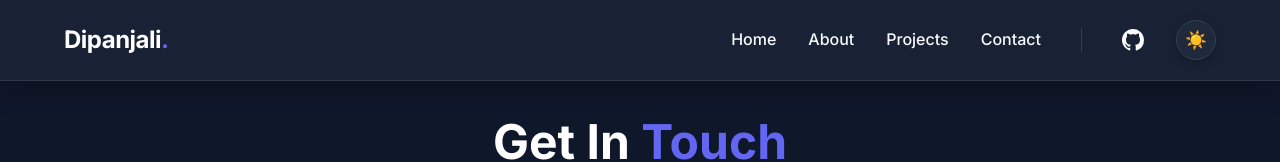
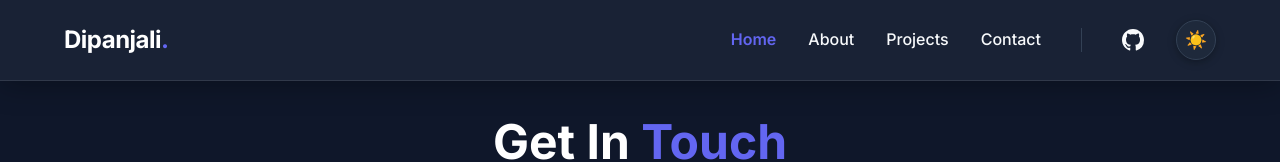
Before and after one commit to DipaGitHub/my-portfolio, a React (Create React App) app in the folder client/: page /contact in a window 1280 px wide. Shown: the top 162 px of the page. Built offline with nearby package versions, Linux system fonts and the light colour scheme; no server answers; sample sign-in values are in the browser's storage.

Commit message:
Final Polish: Multi-page public navigation and 'Industrial' branding removal completed

```diff
--- a/client/src/components/Navbar.jsx
+++ b/client/src/components/Navbar.jsx
@@ -42,16 +42,15 @@
   }, [location.pathname]); // Re-fetch on route change to catch login/logout
 
   // Check if on a public portfolio route
-  const isPublicView = location.pathname !== '/' &&
-                      !location.pathname.startsWith('/admin') &&
-                      location.pathname.split('/').length === 2;
-  const username = isPublicView ? location.pathname.split('/')[1] : null;
+  const pathParts = location.pathname.split('/').filter(Boolean);
+  const isPublicView = pathParts.length > 0 && pathParts[0] !== 'admin';
+  const username = isPublicView ? pathParts[0] : null;
 
   const navItems = isPublicView ? [
-    { path: `/${username}#top`, label: "Home" },
-    { path: `/${username}#about`, label: "About" },
-    { path: `/${username}#projects`, label: "Projects" },
-    { path: `/${username}#contact`, label: "Contact" },
+    { path: `/${username}`, label: "Home" },
+    { path: `/${username}/about`, label: "About" },
+    { path: `/${username}/projects`, label: "Projects" },
+    { path: `/${username}/contact`, label: "Contact" },
   ] : [
     { path: "/", label: "Home" },
     { path: "/about", label: "About" },
@@ -86,31 +85,6 @@
 
       <div style={{ display: 'flex', gap: '2rem', alignItems: 'center' }}>
         {navItems.map((item) => (
-          item.path.startsWith('/#') || (isPublicView && item.path.includes('#')) ? (
-            <a
-              key={item.path}
-              href={item.path}
-              onClick={(e) => {
-                if (isPublicView) {
-                  e.preventDefault();
-                  const targetId = item.path.split('#')[1];
-                  const elem = document.getElementById(targetId);
-                  if (elem) elem.scrollIntoView({ behavior: 'smooth' });
-                }
-              }}
-              style={{
-                textDecoration: "none",
-                color: "var(--text-color)",
-                fontWeight: 500,
-                fontSize: '1rem',
-                transition: 'color 0.3s ease'
-              }}
-              onMouseEnter={(e) => e.currentTarget.style.color = 'var(--accent-color)'}
-              onMouseLeave={(e) => e.currentTarget.style.color = 'var(--text-color)'}
-            >
-              {item.label}
-            </a>
-          ) : (
           <Link
             key={item.path}
             to={item.path}
@@ -124,7 +98,6 @@
           >
             {item.label}
           </Link>
-          )
         ))}
 
         <div style={{ height: '24px', width: '1px', background: 'var(--border-color)', margin: '0 0.5rem' }}></div>
```
Lines whose indentation alone changed are shown as unchanged.
